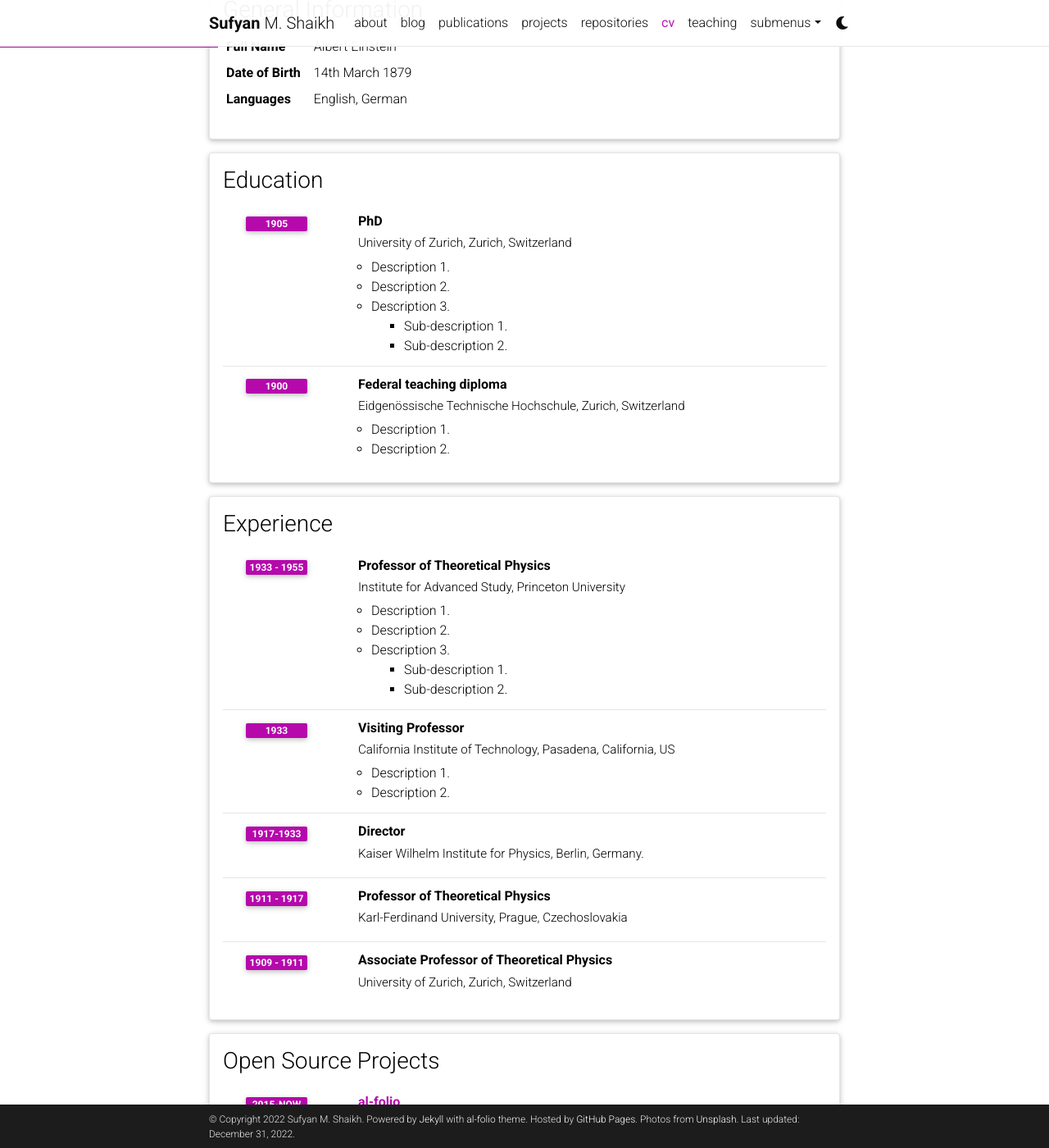
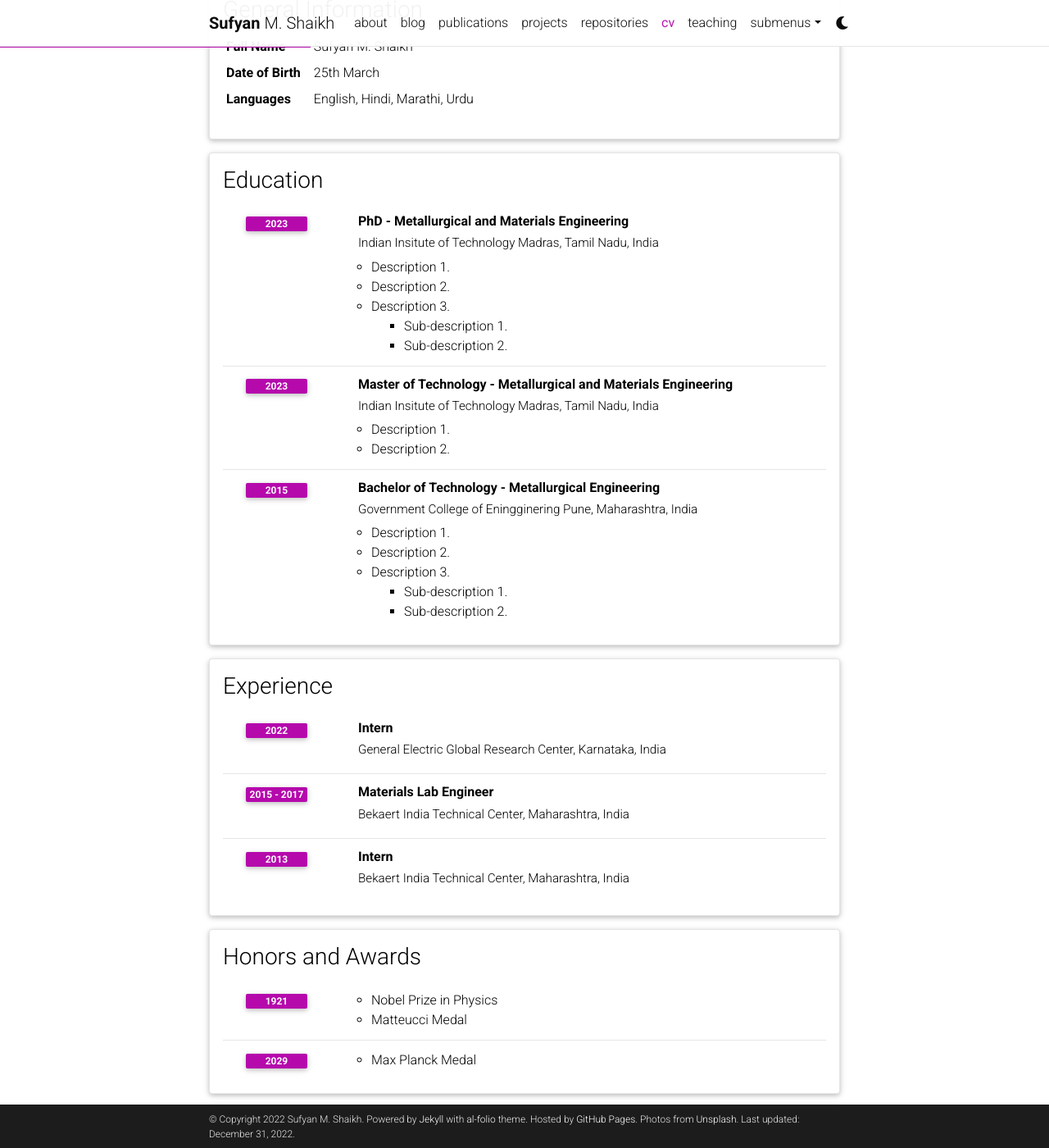
Before and after one commit to sufyanshk/sufyanshk.github.io, a Jekyll site: the page built from _pages/cv.md, in a window 1280 px wide and 1400 px high, scrolled down 207 px. Shown: the whole window at 82% size. Built offline with Jekyll 4.4.1, drawn with Linux system fonts in a browser that asks for light colours; comment, search, counter and statistics services are not loaded; a style sheet for code colours, icons or effects is not loaded.

Commit message:
Update cv.yml

```diff
--- a/_data/cv.yml
+++ b/_data/cv.yml
@@ -2,18 +2,18 @@
   type: map
   contents:
     - name: Full Name
-      value: Albert Einstein
+      value: Sufyan M. Shaikh
     - name: Date of Birth
-      value: 14th March 1879
+      value: 25th March
     - name: Languages
-      value: English, German
+      value: English, Hindi, Marathi, Urdu
 
 - title: Education
   type: time_table
   contents:
-    - title: PhD
-      institution: University of Zurich, Zurich, Switzerland
-      year: 1905
+    - title: PhD - Metallurgical and Materials Engineering
+      institution: Indian Insitute of Technology Madras, Tamil Nadu, India
+      year: 2023
       description:
         - Description 1.
         - Description 2.
@@ -21,19 +21,15 @@
           contents:
             - Sub-description 1.
             - Sub-description 2.
-    - title: Federal teaching diploma
-      institution: Eidgenössische Technische Hochschule, Zurich, Switzerland
-      year: 1900
+    - title: Master of Technology - Metallurgical and Materials Engineering
+      institution: Indian Insitute of Technology Madras, Tamil Nadu, India
+      year: 2023
       description:
         - Description 1.
         - Description 2.
-
-- title: Experience
-  type: time_table
-  contents:
-    - title: Professor of Theoretical Physics
-      institution: Institute for Advanced Study, Princeton University
-      year: 1933 - 1955
+    - title: Bachelor of Technology - Metallurgical Engineering
+      institution: Government College of Eningginering Pune, Maharashtra, India
+      year: 2015
       description:
         - Description 1.
         - Description 2.
@@ -41,32 +37,28 @@
           contents:
             - Sub-description 1.
             - Sub-description 2.
-    - title: Visiting Professor
-      institution: California Institute of Technology, Pasadena, California, US
-      year: 1933
-      description:
-        - Description 1.
-        - Description 2.
 
-    - title: Director
-      institution: Kaiser Wilhelm Institute for Physics, Berlin, Germany.
-      year: 1917-1933
-
-    - title: Professor of Theoretical Physics
-      institution: Karl-Ferdinand University, Prague, Czechoslovakia
-      year: 1911 - 1917
-      description:
-
-    - title: Associate Professor of Theoretical Physics
-      institution: University of Zurich, Zurich, Switzerland
-      year: 1909 - 1911
-
-- title: Open Source Projects
+- title: Experience
   type: time_table
   contents:
-    - title: <a href="https://github.com/alshedivat/al-folio">al-folio</a>
-      year: 2015-now
-      description: A beautiful, simple, clean, and responsive Jekyll theme for academics.
+    - title: Intern
+      institution: General Electric Global Research Center, Karnataka, India
+      year: 2022
+
+    - title: Materials Lab Engineer
+      institution: Bekaert India Technical Center, Maharashtra, India
+      year: 2015 - 2017
+
+    - title: Intern
+      institution: Bekaert India Technical Center, Maharashtra, India
+      year: 2013
+
+#- title: Open Source Projects
+#  type: time_table
+#  contents:
+#    - title: <a href="https://github.com/alshedivat/al-folio">al-folio</a>
+#      year: 2015-now
+#      description: A beautiful, simple, clean, and responsive Jekyll theme for academics.
 
 - title: Honors and Awards
   type: time_table
```
